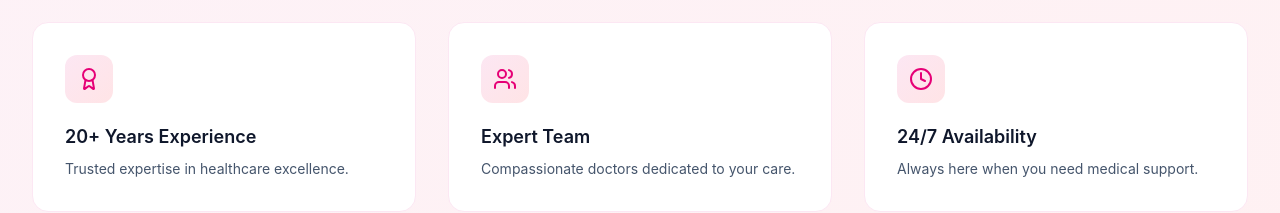
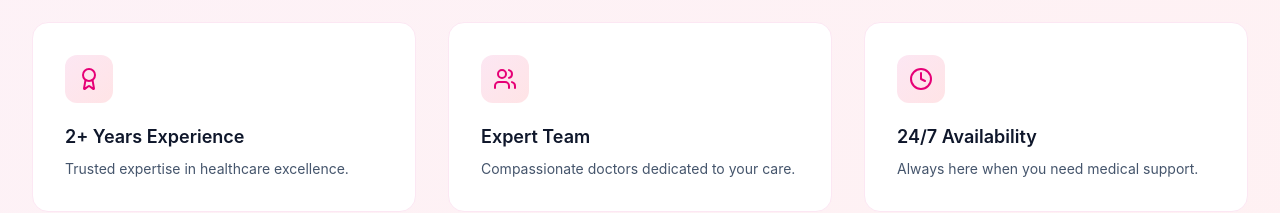
Before and after one commit to gokulaideve-gif/premium-interactive-doctor-website, a Next.js app: page / in a window 1280 px wide. Shown: the part 2620-2833 px from the top of the page. Built offline with nearby package versions, Linux system fonts and the light colour scheme; no server answers; the database is empty.

Commit message:
Update experience stat to 2+ years

```diff
--- a/src/components/home/WhyChooseUsPink.tsx
+++ b/src/components/home/WhyChooseUsPink.tsx
@@ -5,7 +5,7 @@ import { Award, Users, Clock, Shield, ThumbsUp, Heart } from "lucide-react";
 import { fadeInUp, staggerContainer } from "@/lib/animations";
 
 const features = [
-  { icon: Award, title: "20+ Years Experience", desc: "Trusted expertise in healthcare excellence." },
+  { icon: Award, title: "2+ Years Experience", desc: "Trusted expertise in healthcare excellence." },
   { icon: Users, title: "Expert Team", desc: "Compassionate doctors dedicated to your care." },
   { icon: Clock, title: "24/7 Availability", desc: "Always here when you need medical support." },
   { icon: Shield, title: "Safe & Secure", desc: "Your health information protected with care." },
--- a/src/lib/cms.ts
+++ b/src/lib/cms.ts
@@ -30,7 +30,7 @@ export const cmsDefaults: CmsFieldDefinition[] = [
   { page: "home", key: "hero.doctorImage", label: "Main doctor photo", value: "/images/doctor.jpg", valueType: "image", groupName: "Opening media", sortOrder: 30 },
   { page: "home", key: "hero.mascotImage", label: "Animated doctor doll", value: "/images/doctor.jpg", valueType: "image", groupName: "Opening media", sortOrder: 31 },
   { page: "home", key: "hero.photoLabel", label: "Doctor photo caption", value: "Dr. Swathy Priya MBBS", valueType: "text", groupName: "Opening media", sortOrder: 32 },
-  { page: "home", key: "stats.experience.value", label: "Experience value", value: "20+", valueType: "text", groupName: "Opening statistics", sortOrder: 40 },
+  { page: "home", key: "stats.experience.value", label: "Experience value", value: "2+", valueType: "text", groupName: "Opening statistics", sortOrder: 40 },
   { page: "home", key: "stats.experience.label", label: "Experience label", value: "Years of care", valueType: "text", groupName: "Opening statistics", sortOrder: 41 },
   { page: "home", key: "stats.patients.value", label: "Patient value", value: "50K+", valueType: "text", groupName: "Opening statistics", sortOrder: 42 },
   { page: "home", key: "stats.patients.label", label: "Patient label", value: "Happy patients", valueType: "text", groupName: "Opening statistics", sortOrder: 43 },
```
